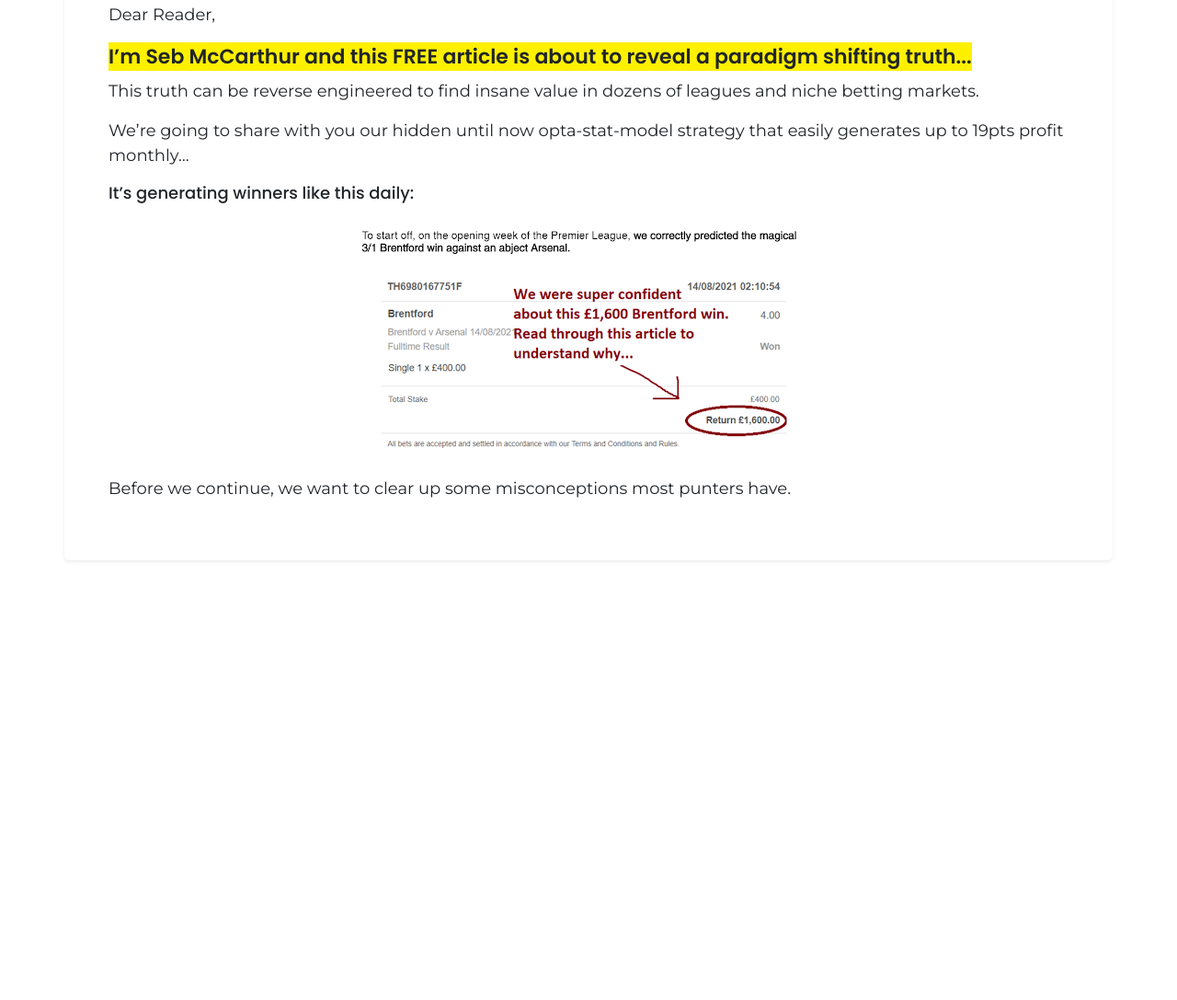
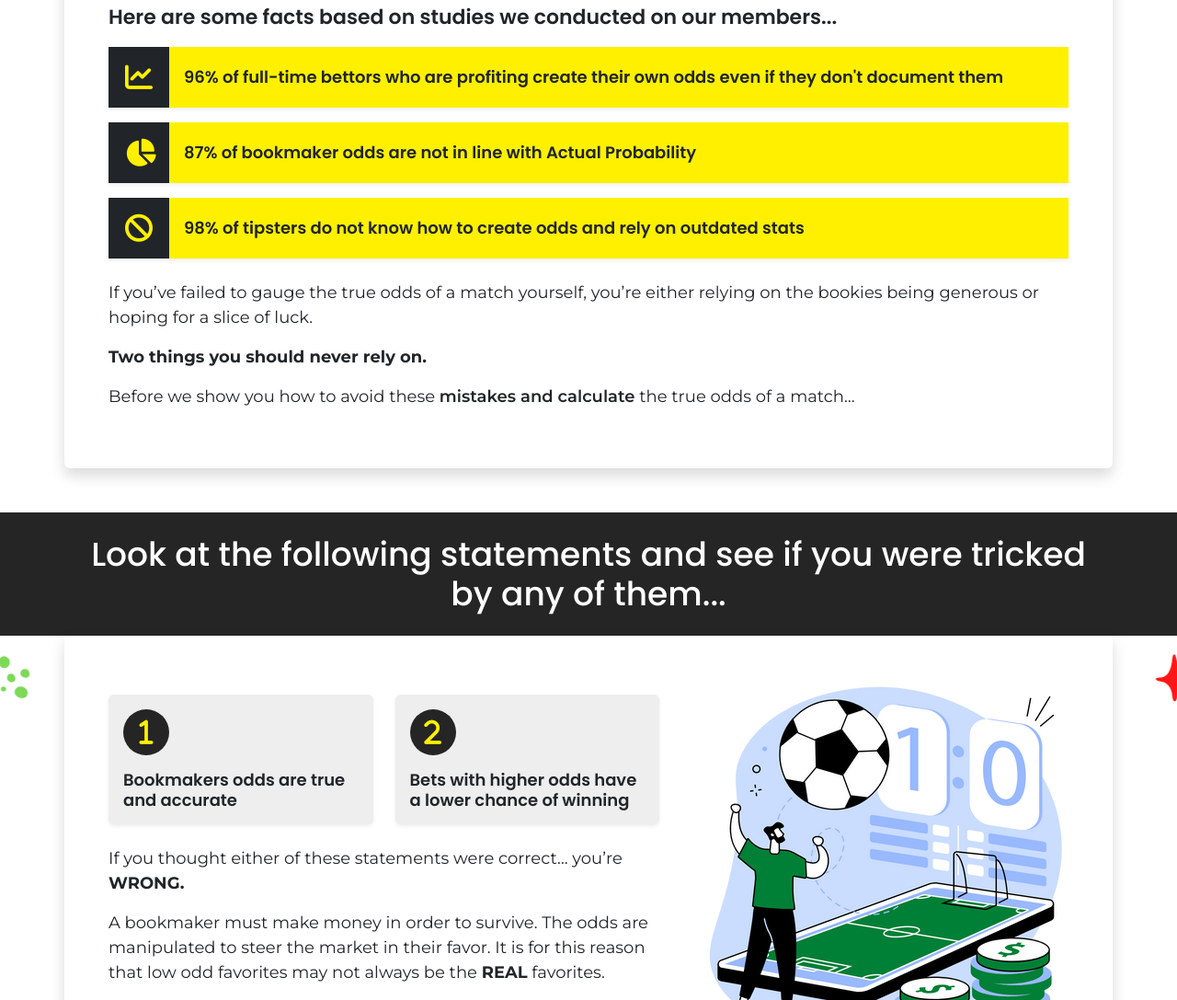
Before and after one commit to obaedulislam/modds-page, a plain HTML site: page index.html in a window 1280 px wide. Shown: the part 1713-2800 px from the top of the page at 92% size. Before the commit the page ends 2370 px from the top, so only its background shows below. Drawn offline with nearby package versions, Linux system fonts and the light colour scheme.

Commit message:
tricked section done

```diff
--- a/css/style.css
+++ b/css/style.css
@@ -34,21 +34,52 @@ h6{
 p{
     font-family: 'Montserrat', sans-serif;
     font-size: 18px;
+    font-weight: 400;
 }
-.section-head{
+.primary-bg-color{
     background-color: #252525;
+}
+.primary-color{
+    color: #252525;
+}
+.secondary-bg-color{
+    background-color: #fff000;
+}
+.secondary-color{
+    color: #fff000;
+}
+.background-position{
+    background-size: cover;
+    background-repeat: no-repeat;
+    background-position: center center;
 }
 /* ====| Common CSS End Here |==== */
 
 /* ====| Hero CSS Start Here |==== */
 header{
     background:linear-gradient(0deg, rgba(0, 0, 0, 0.8), rgba(0, 0, 0, 0.5)), url(../images/hero-bg.jpg);
-    background-size: cover;
-    background-repeat: no-repeat;
+
 }
 .reader-section{
     background-image: url(../images/reader-body-bg.png);
-    background-size: cover;
-    background-repeat: no-repeat;
+}
+
+.bookies-odds .facts p i, .tricked-section .tricked-icon p i {
+    font-size: 30px;
+    text-align: center;
+    padding: 10px;
+    width: 50px;
+    height: 50px;
+}
+
+.tricked-main{
+    background-image: url(../images/tricked-bg.png);
+}
+.tricked{
+    background-color: #eeeeee;
+    transition: .5s;
+}
+.tricked:hover{
+    background-color: #ffffff;
 }
 /* ====| Hero CSS End Here |==== */
--- a/index.html
+++ b/index.html
@@ -7,6 +7,7 @@
     <title>Modds Page</title>
 
     <!--===| CSS Integration Start Here |===-->
+    <link rel="stylesheet" href="https://cdnjs.cloudflare.com/ajax/libs/font-awesome/6.1.1/css/all.min.css"/>
     <link rel="stylesheet" href="https://cdn.jsdelivr.net/npm/bootstrap@5.2.0/dist/css/bootstrap.min.css">
     <link rel="stylesheet" href="css/media.css">
     <link rel="stylesheet" href="css/style.css">
@@ -14,7 +15,7 @@
 </head>
 <body>
     <!--==| Header Section Start Here |==-->
-    <header>
+    <header class="background-position">
         <section class="hero-section container d-flex align-items-center py-5">
             <div class="row d-flex justify-content-center">
                 <div class="col-md-12 col-sm-12 col-12">
@@ -45,7 +46,7 @@
 <!--==| Main Section Start Here |==-->
 <main>
     <!--==| Reader Section Start Here |==-->
-    <section class="reader-section pb-5">
+    <section class="reader-section pb-5 background-position">
         <div class="container py-5 bg-white px-5 shadow rounded-bottom">
             <div class="row ">
                 <div class="reader-content">
@@ -61,7 +62,7 @@
                             </div>
                         </div>
                     </div>
-                    <h6 class="fw-semibold">Before we continue, we want to clear up some misconceptions most punters have.</>
+                    <h6 class="fw-semibold">Before we continue, we want to clear up some misconceptions most punters have.<h6/>
                 </div>
             </div>
         </div>
@@ -71,32 +72,101 @@
 
     <!--==| Bookies-Odds Section Start Here |==-->
     <section class="bookies-odds pb-5">
-        <div class="section-head py-4">
+        <div class="primary-bg-color py-4">
             <div class="container">
                 <h2 class="text-center text-white mb-0">I want you to understand that the way the Bookies make their Odds is easily exploitable when you know how to calculate the TRUE odds yourself.</h2>
             </div>
         </div>
-        <div class="container py-5 bg-white px-5 shadow-sm rounded-bottom">
+        <div class="container py-5 bg-white px-5 shadow rounded-bottom">
             <div class="row ">
-                <div class="reader-content">
-                    <p>Dear Reader,</p>
-                    <h5 class="fw-semibold"> <span style="background-color: #fff000">I’m Seb McCarthur and this FREE article is about to reveal a paradigm shifting truth...</span></h5>
-                    <p>This truth can be reverse engineered to find insane value in dozens of leagues and niche betting markets.</p>
-                    <p>We’re going to share with you our hidden until now opta-stat-model strategy that easily generates up to 19pts profit monthly…</p>
-                    <h6>It’s generating winners like this daily:</h6>
-                    <div class="row d-flex justify-content-center my-4">
-                        <div class="col-lg-10 col-md-10 col-sm-12 col-12 d-flex justify-content-center">
-                            <div>
-                                <img src="images/reader-img.png" alt="" class="img-fluid ">
-                            </div>
+                <div class="bookies-content">
+                    <h5 class="fw-semibold">Here are some facts based on studies we conducted on our members...</h5>
+
+                    <div class="facts shadow-sm mt-3">
+                        <div class="fact-icon secondary-bg-color d-flex align-items-center  ">
+                            <p class="secondary-color primary-color  bg-dark p-2  mb-0"><i class="fa-solid fa-chart-line "></i></p>
+                            <h6 class="ps-3 mb-0  fw-semibold">96% of full-time bettors who are profiting create their own odds even if they don't document them</h6>
                         </div>
                     </div>
-                    <p>Before we continue, we want to clear up some misconceptions most punters have.</p>
+                    <div class="facts mt-3 shadow-sm">
+                        <div class="fact-icon secondary-bg-color d-flex align-items-center  ">
+                            <p class="secondary-color primary-color  bg-dark p-2  mb-0"><i class="fa-solid fa-chart-pie"></i></p>
+                            <h6 class="ps-3 mb-0 fw-semibold ">87% of bookmaker odds are not in line with Actual Probability</h6>
+                        </div>
+                    </div>
+                    <div class="facts mt-3 shadow-sm">
+                        <div class="fact-icon secondary-bg-color d-flex align-items-center  ">
+                            <p class="secondary-color primary-color bg-dark p-2  mb-0"><i class="fa-solid fa-ban"></i></p>
+                            <h6 class="ps-3 mb-0 fw-semibold">98% of tipsters do not know how to create odds and rely on outdated stats</h6>
+                        </div>
+                    </div>
+
+                    <div class="bookies-bottom mt-4">
+                        <p>If you’ve failed to gauge the true odds of a match yourself, you’re either relying on the bookies being generous or hoping for a slice of luck.</p>
+                        <p class="fw-bold">Two things you should never rely on.</p>
+                        <p>Before we show you how to avoid these <span class="fw-semibold">mistakes and calculate</span>  the true odds of a match…</p>
+                    </div>
                 </div>
+
+            </div>
+        </div>
+
+    </section>
+    <!--==| Bookies-Odds Section End Here |==-->
+
+    <!--==| Tricked Section Start Here |==-->
+    <section class="tricked-section ">
+        <div class="primary-bg-color py-4">
+            <div class="container">
+                <h2 class="text-center text-white mb-0">Look at the following statements and see if you were tricked by any of them...</h2>
+            </div>
+        </div>
+        <div class="tricked-main background-position pb-5">
+            <div class=" container py-5 bg-white px-5 shadow rounded-bottom">
+                <div class="row ">
+                    <div class="col-lg-7 col-md-7">
+                        <div class="tricked-content">
+                            <div class="row">
+                                <div class="col-lg-6 col-md-6">
+                                    <div class="tricked mt-3 shadow-sm p-3 rounded-2">
+                                        <div class="tricked-icon  d-flex align-items-start flex-column  ">
+                                            <p class="primary-color   mb-0 primary-bg-color secondary-color rounded-circle"><i class="fa-solid fa-1 "></i></p>
+                                            <h6 class=" mb-0 fw-semibold mt-3">Bookmakers odds are true and accurate </h6>
+                                        </div>
+                                     </div>
+                                </div>
+                                <div class="col-lg-6 col-md-6">
+                                    <div class="tricked mt-3 shadow-sm p-3 rounded-2">
+                                        <div class="tricked-icon  d-flex align-items-start flex-column  ">
+                                            <p class="primary-color   mb-0 primary-bg-color secondary-color rounded-circle"><i class="fa-solid fa-2"></i></p>
+                                            <h6 class=" mb-0 fw-semibold mt-3">Bets with higher odds have a lower chance of winning </h6>
+                                        </div>
+                                     </div>
+                                </div>
+                            </div>
+
+                            </div>
+
+                            <div class="tricked-bottom mt-4">
+                                <p>If you thought either of these statements were correct… you’re <strong> WRONG. </strong></p>
+                                <p>A bookmaker must make money in order to survive. The odds are manipulated to steer the market in their favor. It is for this reason that low odd favorites may not always be the <strong>REAL</strong>  favorites.</p>
+                                <h6>Here’s how you avoid being tricked again!</h6>
+                                <h6 class="fw-semibold">By calculating true odds.</h6>
+                            </div>
+                    </div>
+                    <div class="col-lg-5 col-md-5">
+                        <div class="bookmaker-img">
+                            <img src="images/bookmaker.png" alt="Bookmaker">
+                        </div>
+                    </div>
+                    </div>
+            </div>
             </div>
         </div>
     </section>
-    <!--==| Bookies-Odds Section End Here |==-->
+    <!--==| Tricked Section End Here |==-->
+
+
 </main>
 
     <!--===| JS Integration Start Here |===-->
```
Also changed, not shown: images/bookmaker.png (added), images/tricked-bg.png (added).
